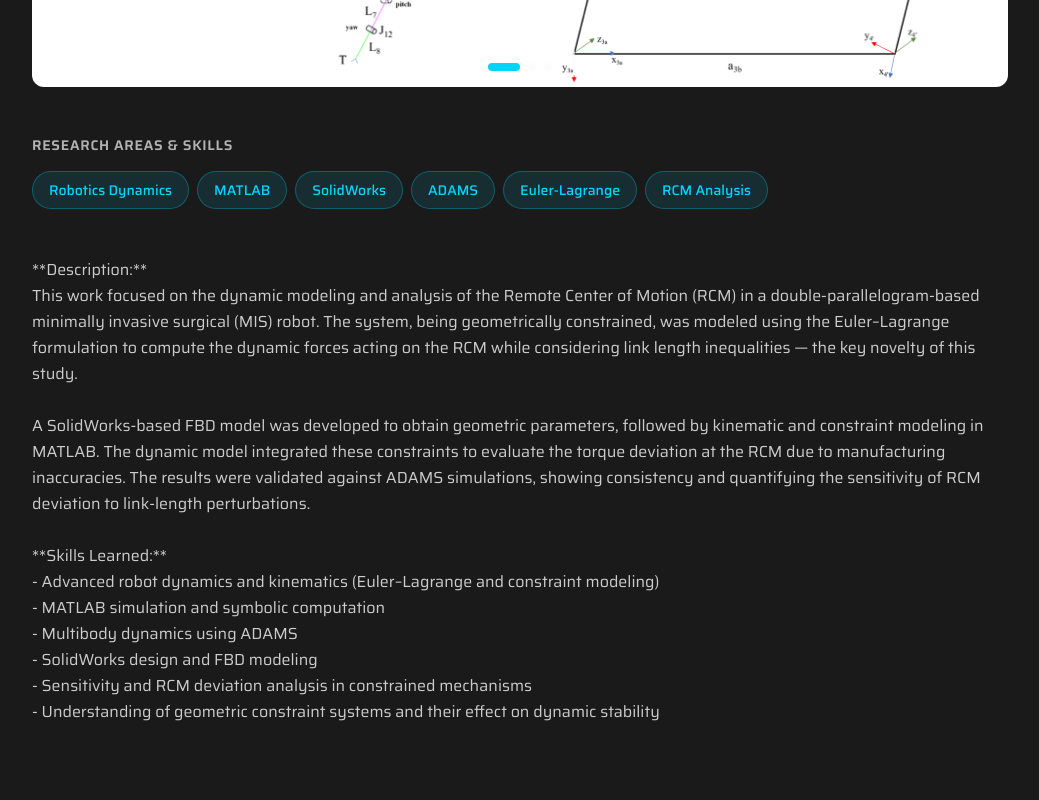
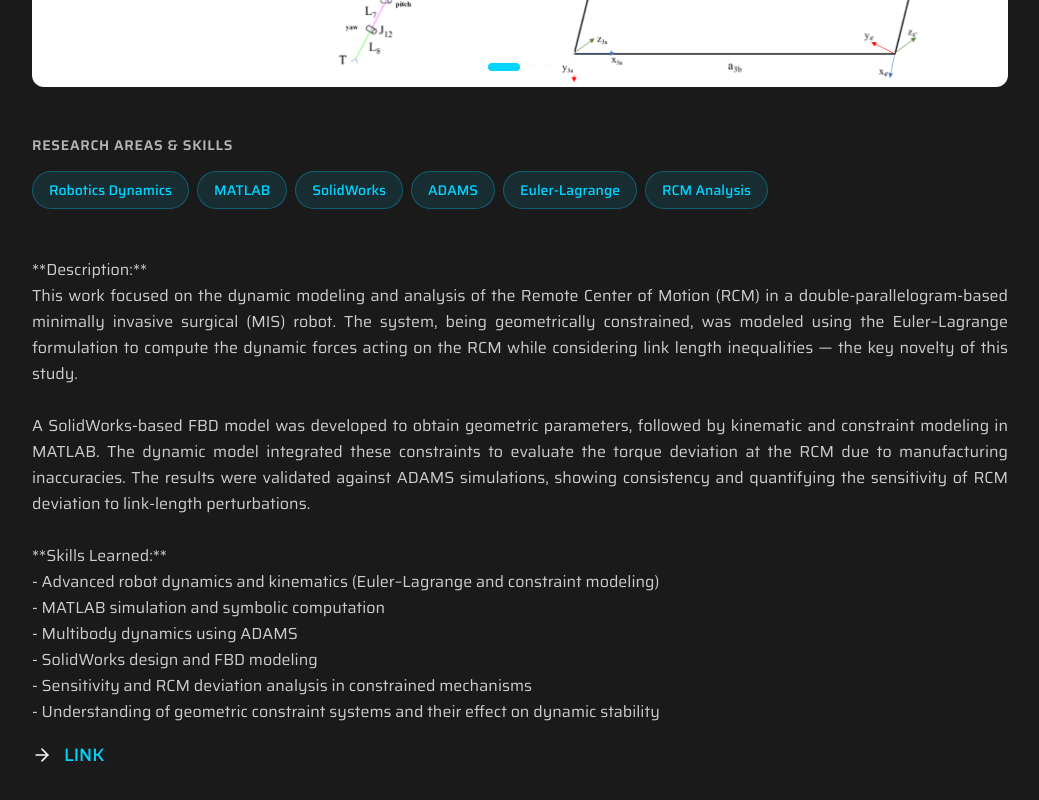
Before and after one commit to rudrasharma-git/rudra-portfoliowebsite, a React (Vite) app: page /research/1 in a window 1280 px wide. Shown: the part 888-1688 px from the top of the page, without its empty margins (120-1159 px from the left). Built offline with nearby package versions, Linux system fonts and the light colour scheme; the HTML template or start-up script is replaced by a standard one.

Commit message:
added links to p and r

```diff
--- a/src/data/projectsData.ts
+++ b/src/data/projectsData.ts
@@ -5,6 +5,7 @@ export interface Project {
   description: string;
   skills: string[];
   fullDescription: string;
+  link?: string;
 }
 
 export const projectsData: Project[] = [
@@ -34,6 +35,7 @@ Create a small, efficient transformer trained on domain-specific data (e.g., rob
 
 **Job Relevance:**
 LLM Engineer • AI Research Intern • NLP Engineer`,
+    link: ' ',
   },
   {
     id: 2,
@@ -60,6 +62,7 @@ Design a small-scale Vision-Language Model that can interpret robot camera feed
 
 **Job Relevance:**
 Computer Vision Engineer • Multimodal AI Research • Robotics Perception Engineer`,
+    link: ' ',
   },
   {
     id: 3,
@@ -86,6 +89,7 @@ A 3D simulation environment (Gazebo or Webots) for testing path planning algorit
 
 **Job Relevance:**
 Robotics Software Engineer • Path Planning Engineer • ROS Developer`,
+    link: ' ',
   },
   {
     id: 4,
@@ -112,6 +116,7 @@ Compare two navigation systems — one based on LIDAR SLAM, and another using mo
 
 **Job Relevance:**
 Autonomous Vehicle Engineer • Robotics Perception • Embedded Vision Developer`,
+    link: ' ',
   },
   {
     id: 5,
@@ -137,6 +142,7 @@ Develop a real-time defect detection system for factory products (e.g., detectin
 
 **Job Relevance:**
 Computer Vision Engineer • Automation Engineer • Quality Inspection AI Developer`,
+    link: ' ',
   },
   {
     id: 6,
@@ -162,6 +168,7 @@ Automate a virtual production line in Factory I/O using Siemens TIA Portal / Cod
 
 **Job Relevance:**
 Industrial Automation Engineer • Controls Engineer • Mechatronics Engineer`,
+    link: ' ',
   },
   {
     id: 7,
@@ -187,6 +194,7 @@ Design a Special Purpose Machine (SPM) for automated iron temperature testing. I
 
 **Job Relevance:**
 Automation Engineer • Control Systems Developer • Mechatronics Design Engineer`,
+    link: ' ',
   },
   {
     id: 8,
@@ -212,5 +220,6 @@ Design and simulate a soft robotic manipulator that mimics biological motion —
 
 **Job Relevance:**
 R&D Engineer • Robotics Researcher • Mechatronics Engineer`,
+    link: ' ',
   },
 ];
--- a/src/data/researchData.ts
+++ b/src/data/researchData.ts
@@ -6,6 +6,7 @@ export interface ResearchItem {
   status: string;
   skills: string[];
   fullDescription: string;
+  link?: string;
 }
 
 export const researchData: ResearchItem[] = [
@@ -29,6 +30,7 @@ A SolidWorks-based FBD model was developed to obtain geometric parameters, follo
 - SolidWorks design and FBD modeling
 - Sensitivity and RCM deviation analysis in constrained mechanisms
 - Understanding of geometric constraint systems and their effect on dynamic stability`,
+    link: ' ',
   },
   {
     id: 2,
@@ -53,6 +55,7 @@ A key innovation was the incorporation of fiber Bragg grating (FBG) shape sensor
 - Python/C++ development with PyTorch, TensorFlow, and Stable Baselines3
 - Experience with domain randomization, adaptive learning, and MPC
 - Biomedical robotics: tissue-safe design and control for MIS`,
+    link: ' ',
   },
   {
     id: 3,
@@ -73,6 +76,7 @@ The review consolidated emerging research trends in stimuli-responsive materials
 - Knowledge of material programming and structural morphing in soft robotics
 - Analytical comparison of design, simulation, and fabrication frameworks
 - Scientific writing, data extraction, and critical synthesis of technical literature`,
+    link: ' ',
   },
   {
     id: 4,
@@ -93,6 +97,7 @@ The review also summarized the evolution of control architectures and actuation
 - Knowledge of control system design for constrained robotic systems
 - Experience in comparative evaluation and synthesis of research literature
 - Technical writing and scientific documentation of robotic mechanisms`,
+    link: ' ',
   },
   {
     id: 5,
@@ -113,5 +118,6 @@ Control methodologies including reinforcement learning and physics-informed AI w
 - Knowledge of smart materials and advanced fabrication techniques
 - Familiarity with AI-driven control approaches for nonlinear soft systems
 - Experience in trend identification, technical summarization, and future research mapping`,
+    link: ' ',
   },
 ];
--- a/src/pages/ProjectDetail.tsx
+++ b/src/pages/ProjectDetail.tsx
@@ -3,6 +3,7 @@ import { ArrowLeft, ChevronLeft, ChevronRight } from "lucide-react";
 import { Button } from "@/components/ui/button";
 import { useState } from "react";
 import { projectsData } from "@/data/projectsData";
+import { ArrowRight } from "lucide-react";
 
 const ProjectDetail = () => {
   const { id } = useParams();
@@ -51,7 +52,7 @@ const ProjectDetail = () => {
       {/* Content */}
       <div className="container mx-auto max-w-5xl px-6 py-16">
         {/* Title */}
-        <h1 className="text-4xl md:text-6xl font-bold mb-12 animate-fade-in">
+        <h1 className="text-4xl md:text-6xl font-bold mb-12 animate-fade-in text-center">
           {project.title}
         </h1>
 
@@ -83,11 +84,10 @@ const ProjectDetail = () => {
                   <button
                     key={idx}
                     onClick={() => setActiveImage(idx)}
-                    className={`w-2 h-2 rounded-full transition-all ${
-                      idx === activeImage
+                    className={`w-2 h-2 rounded-full transition-all ${idx === activeImage
                         ? "bg-secondary w-8"
                         : "bg-primary-foreground/50"
-                    }`}
+                      }`}
                   />
                 ))}
               </div>
@@ -114,13 +114,29 @@ const ProjectDetail = () => {
 
         {/* Full Description */}
         <div className="prose prose-lg max-w-none">
-          <div className="whitespace-pre-line text-foreground/80 leading-relaxed">
+          <div className="whitespace-pre-line text-foreground/80 leading-relaxed text-justify">
             {project.fullDescription}
           </div>
         </div>
+
+        {/* link to project */}
+        <div className="pt-4">
+          <div className="inline-flex items-center gap-3 group">
+
+            <ArrowRight
+              size={20}
+              className="group-hover:translate-x-2 mb-6 transition-transform duration-300"
+            />
+            <a
+              href={project.link}
+              className="text-lg mb-6 font-medium text-secondary hover:underline"
+            >
+              LINK
+            </a>
+          </div>
+        </div>
       </div>
-    </div>
-  );
+    </div>);
 };
 
-export default ProjectDetail;
+      export default ProjectDetail;
--- a/src/pages/ResearchDetail.tsx
+++ b/src/pages/ResearchDetail.tsx
@@ -3,6 +3,7 @@ import { ArrowLeft, ChevronLeft, ChevronRight } from "lucide-react";
 import { Button } from "@/components/ui/button";
 import { useState } from "react";
 import { researchData } from "@/data/researchData";
+import { ArrowRight } from "lucide-react";
 
 const ResearchDetail = () => {
   const { id } = useParams();
@@ -58,7 +59,7 @@ const ResearchDetail = () => {
         </div>
 
         {/* Title */}
-        <h1 className="text-4xl md:text-6xl font-bold mb-12 animate-fade-in">
+        <h1 className="text-4xl md:text-6xl font-bold mb-12 animate-fade-in text-center">
           {research.title}
         </h1>
 
@@ -121,8 +122,25 @@ const ResearchDetail = () => {
 
         {/* Full Description */}
         <div className="prose prose-lg max-w-none">
-          <div className="whitespace-pre-line text-foreground/80 leading-relaxed">
+          <div className="whitespace-pre-line text-foreground/80 leading-relaxed text-justify">
             {research.fullDescription}
+          </div>
+        </div>
+
+        {/* link to project */}
+        <div className="pt-4">
+          <div className="inline-flex items-center gap-3 group">
+
+            <ArrowRight
+              size={20}
+              className="group-hover:translate-x-2 mb-6 transition-transform duration-300"
+            />
+            <a
+              href={research.link}
+              className="text-lg mb-6 font-medium text-secondary hover:underline"
+            >
+              LINK
+            </a>
           </div>
         </div>
       </div>
```
